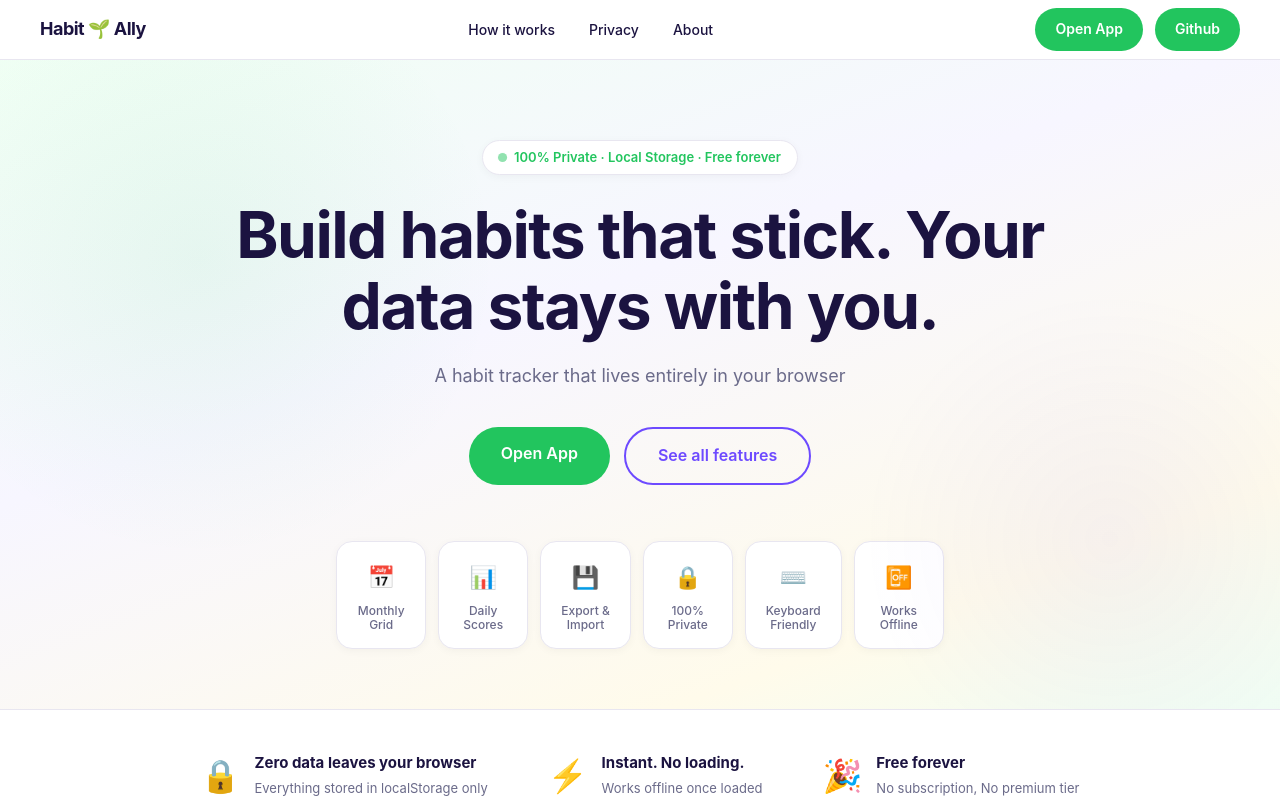
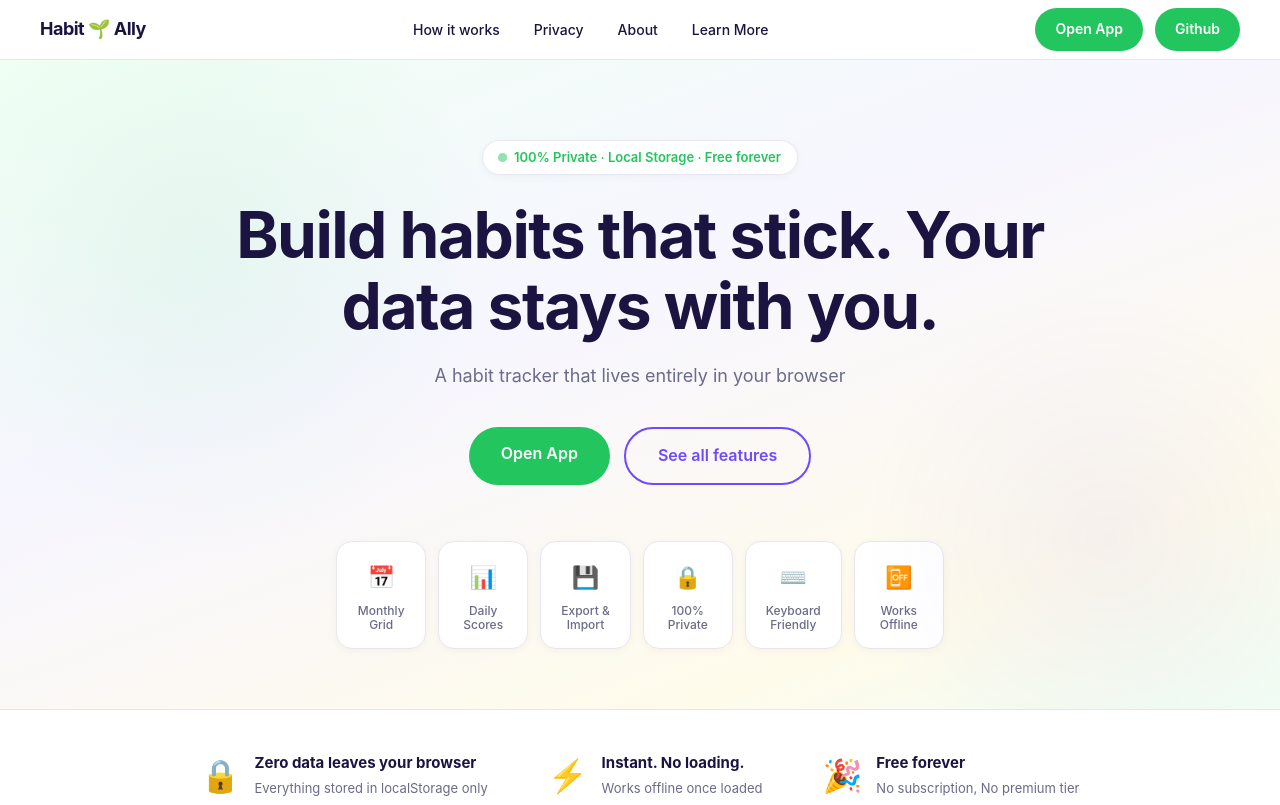
Before and after one commit to bhuvana-g-dev/habit-ally, a plain HTML site: page index.html in a window 1280 px wide. Shown: the top 805 px of the page. Drawn offline with Linux system fonts and the light colour scheme.

Commit message:
Add 'Learn More' link to navigation
Added a "Learn More" link to the navbar that redirects users to the standalone Astro-built landing page.

- Opens in a new tab for better user experience
- Preserves existing internal navigation

```diff
--- a/index.html
+++ b/index.html
@@ -561,6 +561,7 @@
     <li><a href="#how-it-works">How it works</a></li>
     <li><a href="#privacy">Privacy</a></li>
     <li><a href="#about">About</a></li>
+   <li><a href="https://habit-ally.cyberalliance.in/" target="_blank" rel="noopener noreferrer"> Learn More</a></li>
   </ul>
 
   <div class="nav-actions">
```
